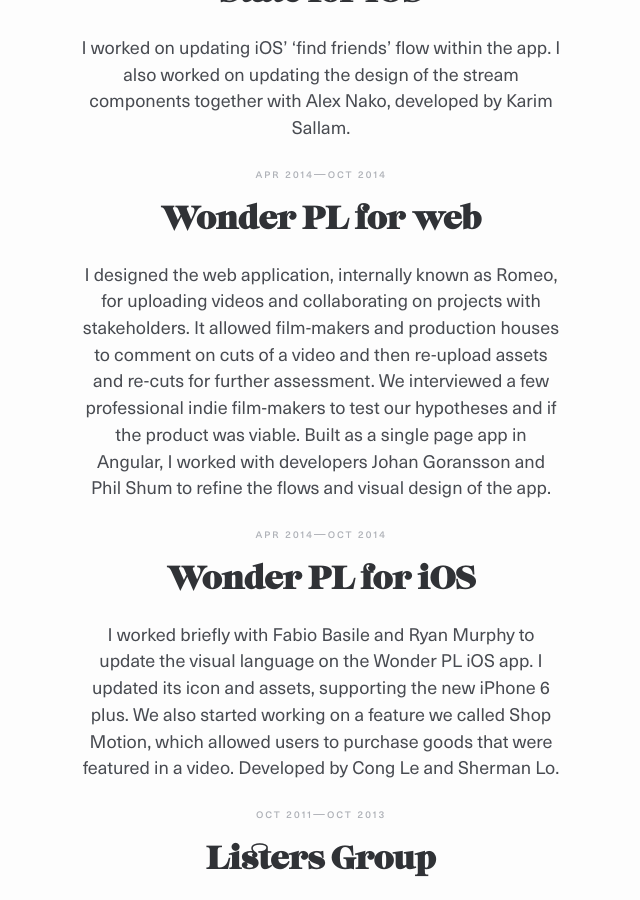
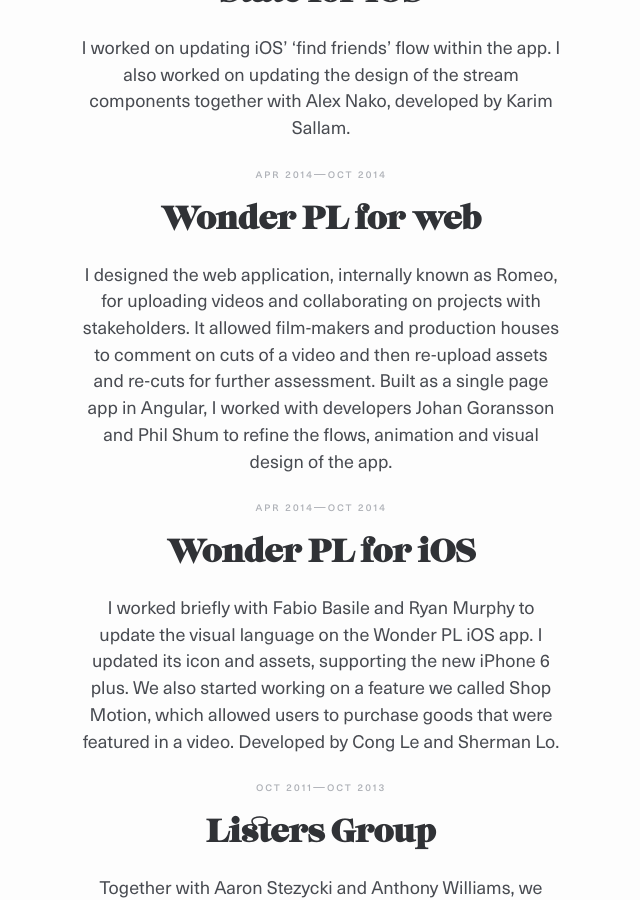
Before and after one commit to mr-stezz/mr-stezz.github.io, a Jekyll site: the page built from index.html, in a window 1280 px wide and 900 px high, scrolled down 666 px. Shown: the whole window, without its empty margins (319-959 px from the left). Built offline with Jekyll 4.4.1, drawn with Linux system fonts in a browser that asks for light colours; Markdown is read by kramdown in place of the engine named in the settings; the list of posts is cut into pages by our own code.

Commit message:
Make refinements to copy

```diff
--- a/index.html
+++ b/index.html
@@ -21,7 +21,7 @@
   <section class="text-col">
     <p class="heading  page-subtitle  no-spacing  t--center">Apr 2014&mdash;Oct 2014</p>
     <h2 class="heading  alpha  page-title">Wonder PL for web</h2>
-    <p class="t--center">I designed the web application, internally known as Romeo, for uploading videos and collaborating on projects with stakeholders. It allowed film-makers and production houses to comment on cuts of a video and then re-upload assets and re-cuts for further assessment. We interviewed a few professional indie film-makers to test our hypotheses and if the product was viable. Built as a single page app in Angular, I worked with developers Johan Goransson and Phil Shum to refine the flows and visual design of the app.</p>
+    <p class="t--center">I designed the web application, internally known as Romeo, for uploading videos and collaborating on projects with stakeholders. It allowed film-makers and production houses to comment on cuts of a video and then re-upload assets and re-cuts for further assessment. Built as a single page app in Angular, I worked with developers Johan Goransson and Phil Shum to refine the flows, animation and visual design of the app.</p>
   </section>
   <section class="text-col">
     <p class="heading  page-subtitle  no-spacing  t--center">Apr 2014&mdash;Oct 2014</p>
```
